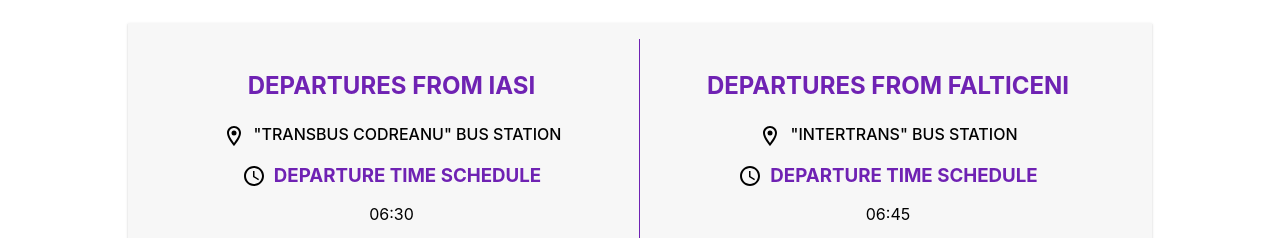
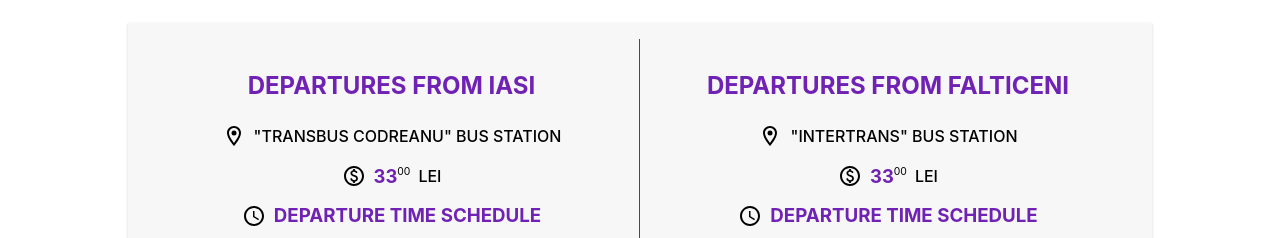
Before and after one commit to carla-vartolomei/transport-app, a Next.js app: page /routes/iasi-falticeni in a window 1280 px wide. Shown: the part 860-1098 px from the top of the page. Built offline with nearby package versions, Linux system fonts and the light colour scheme.

Commit message:
add price value

```diff
--- a/pages/api/bus-routes-schedule/index.js
+++ b/pages/api/bus-routes-schedule/index.js
@@ -2,6 +2,7 @@ const busRoutesSchedule = [
   {
     id: "iasi-suceava",
     endPoint: "SUCEAVA",
+    price: 38,
     pathMap:
       "https://www.google.com/maps/embed?pb=!1m28!1m12!1m3!1d345191.909301708!2d26.634865554689547!3d47.47409694832783!2m3!1f0!2f0!3f0!3m2!1i1024!2i768!4f13.1!4m13!3e0!4m5!1s0x40cafb7cf639ddbb%3A0x7ccb80da5426f53c!2zSWHImWk!3m2!1d47.158454899999995!2d27.6014418!4m5!1s0x4734fc1fc6ebe593%3A0x1ec62d12b9588ddd!2sSuceava!3m2!1d47.6634521!2d26.2732302!5e0!3m2!1sro!2sro!4v1649249777449!5m2!1sro!2sro",
     startPointStation: "Transbus Codreanu",
@@ -40,6 +41,7 @@ const busRoutesSchedule = [
   {
     id: "iasi-falticeni",
     endPoint: "FALTICENI",
+    price: 33,
     pathMap:
       "https://www.google.com/maps/embed?pb=!1m28!1m12!1m3!1d346015.8393759031!2d26.66750487484263!3d47.34854137191586!2m3!1f0!2f0!3f0!3m2!1i1024!2i768!4f13.1!4m13!3e0!4m5!1s0x40cafb7cf639ddbb%3A0x7ccb80da5426f53c!2zSWHImWk!3m2!1d47.158454899999995!2d27.6014418!4m5!1s0x4735109bcbd59147%3A0x5e98de9d88f35ac8!2sF%C4%83lticeni!3m2!1d47.4615626!2d26.3015288!5e0!3m2!1sro!2sro!4v1649314938242!5m2!1sro!2sro",
     startPointStation: "Transbus Codreanu",
@@ -52,6 +54,7 @@ const busRoutesSchedule = [
   {
     id: "iasi-husi",
     endPoint: "HUSI",
+    price: 28,
     pathMap:
       "https://www.google.com/maps/embed?pb=!1m28!1m12!1m3!1d348856.1937047996!2d27.58796709944993!3d46.91375013484565!2m3!1f0!2f0!3f0!3m2!1i1024!2i768!4f13.1!4m13!3e0!4m5!1s0x40cafb7cf639ddbb%3A0x7ccb80da5426f53c!2zSWHImWk!3m2!1d47.158454899999995!2d27.6014418!4m5!1s0x40ca10eccd50e139%3A0x7f6eba1a48fcb548!2zSHXImWk!3m2!1d46.675864399999995!2d28.058989999999998!5e0!3m2!1sro!2sro!4v1649325283812!5m2!1sro!2sro",
     startPointStation: "Transbus Codreanu",
@@ -64,6 +67,7 @@ const busRoutesSchedule = [
   {
     id: "iasi-targuneamt",
     endPoint: "TARGU NEAMT",
+    price: 24,
     pathMap:
       "https://www.google.com/maps/embed?pb=!1m28!1m12!1m3!1d694738.3109754773!2d26.98859785000001!3d47.1417625!2m3!1f0!2f0!3f0!3m2!1i1024!2i768!4f13.1!4m13!3e0!4m5!1s0x40cafb7cf639ddbb%3A0x7ccb80da5426f53c!2zSWHImWk!3m2!1d47.158454899999995!2d27.6014418!4m5!1s0x4735473db2ee6ba5%3A0xbae59b8655847551!2zVMOicmd1IE5lYW3Imw!3m2!1d47.2097877!2d26.375730599999997!5e0!3m2!1sro!2sro!4v1649325575721!5m2!1sro!2sro",
     startPointStation: "Transbus Codreanu",
@@ -102,6 +106,7 @@ const busRoutesSchedule = [
   {
     id: "iasi-pascani",
     endPoint: "PASCANI",
+    price: 18,
     pathMap:
       "https://www.google.com/maps/embed?pb=!1m28!1m12!1m3!1d346962.88719574595!2d26.882209483042736!3d47.20391048442614!2m3!1f0!2f0!3f0!3m2!1i1024!2i768!4f13.1!4m13!3e0!4m5!1s0x40cafb7cf639ddbb%3A0x7ccb80da5426f53c!2zSWHImWk!3m2!1d47.158454899999995!2d27.6014418!4m5!1s0x473533a7a4bb9fd1%3A0xa6560f0fc089c3c3!2zUGHImWNhbmk!3m2!1d47.241123699999996!2d26.723383199999997!5e0!3m2!1sro!2sro!4v1649325849986!5m2!1sro!2sro",
     startPointStation: "Transbus Codreanu",
@@ -200,6 +205,7 @@ const busRoutesSchedule = [
   {
     id: "iasi-targufrumos",
     endPoint: "TARGU FRUMOS",
+    price: 10,
     pathMap:
       "https://www.google.com/maps/embed?pb=!1m28!1m12!1m3!1d173520.78780303887!2d27.16480071705589!3d47.19187817756575!2m3!1f0!2f0!3f0!3m2!1i1024!2i768!4f13.1!4m13!3e0!4m5!1s0x40cafb7cf639ddbb%3A0x7ccb80da5426f53c!2zSWHImWk!3m2!1d47.158454899999995!2d27.6014418!4m5!1s0x40cacf8d23bfe81d%3A0x781dc66432f3c27!2sT%C3%A2rgu%20Frumos!3m2!1d47.208539699999996!2d27.0083561!5e0!3m2!1sro!2sro!4v1649331086349!5m2!1sro!2sro",
     startPointStation: "Transbus Codreanu",
@@ -274,6 +280,7 @@ const busRoutesSchedule = [
   {
     id: "iasi-rediu",
     endPoint: "REDIU",
+    price: 4,
     pathMap:
       "https://www.google.com/maps/embed?pb=!1m28!1m12!1m3!1d86727.31493722451!2d27.445477810990784!3d47.21210935921051!2m3!1f0!2f0!3f0!3m2!1i1024!2i768!4f13.1!4m13!3e0!4m5!1s0x40cafb7cf639ddbb%3A0x7ccb80da5426f53c!2zSWHImWk!3m2!1d47.158454899999995!2d27.6014418!4m5!1s0x40cae3dc00f61009%3A0xd3df38c13ef4d7a0!2zUmVkaXUsIElhxZ9p!3m2!1d47.240684099999996!2d27.447139!5e0!3m2!1sro!2sro!4v1649741713966!5m2!1sro!2sro",
     startPointStation: "Transbus Codreanu",
--- a/pages/routes/[id].js
+++ b/pages/routes/[id].js
@@ -5,6 +5,7 @@ import { useRouter } from "next/router"
 import Banner from "../../components/banner/Banner"
 import styles from "../../styles/Routes.module.scss"
 import LocationOnOutlinedIcon from "@mui/icons-material/LocationOnOutlined"
+import PaidOutlinedIcon from "@mui/icons-material/PaidOutlined"
 import AccessTimeOutlinedIcon from "@mui/icons-material/AccessTimeOutlined"
 import PhoneOutlinedIcon from "@mui/icons-material/PhoneOutlined"
 import BookTicket from "../../components/routes-page/book-ticket/BookTicket"
@@ -14,6 +15,7 @@ function Id({ busRouteSchedule }) {
   const { id } = router.query
 
   const path = busRouteSchedule.pathMap
+  const price = busRouteSchedule.price
   const startPointStation = busRouteSchedule.startPointStation
   const endPointStation = busRouteSchedule.endPointStation
   const startPointContact = busRouteSchedule.startPointContact
@@ -60,6 +62,14 @@ function Id({ busRouteSchedule }) {
               <LocationOnOutlinedIcon />
               <span>&quot;{startPointStation}&quot; Bus Station</span>
             </p>
+            <section className={styles.busStation}>
+              <PaidOutlinedIcon fontSize="medium" />
+              <div className={styles.routePrice}>
+                <span>{price}</span>
+                <sup>00</sup>
+              </div>
+              <span>lei</span>
+            </section>
             <div className={styles.departureTime}>
               <div className={styles.departureTimeTitle}>
                 <AccessTimeOutlinedIcon />
@@ -85,6 +95,14 @@ function Id({ busRouteSchedule }) {
               <LocationOnOutlinedIcon />
               <span>&quot;{endPointStation}&quot; Bus Station</span>
             </p>
+            <section className={styles.busStation}>
+              <PaidOutlinedIcon fontSize="medium" />
+              <div className={styles.routePrice}>
+                <span>{price}</span>
+                <sup>00</sup>
+              </div>
+              <span>lei</span>
+            </section>
             <div className={styles.departureTime}>
               <div className={styles.departureTimeTitle}>
                 <AccessTimeOutlinedIcon />
--- a/styles/Routes.module.scss
+++ b/styles/Routes.module.scss
@@ -44,11 +44,26 @@
     }
     .busStation {
       display: flex;
+      align-items: center;
       justify-content: center;
       gap: 0.5rem;
+      margin-bottom: 1rem;
       span {
         font-weight: 500;
         text-transform: uppercase;
+      }
+    }
+    .routePrice {
+      display: flex;
+      align-items: flex-start;
+      gap: 0;
+      span {
+        color: $purple-color;
+        font-weight: bold;
+        font-size: 1.15rem;
+      }
+      sup {
+        font-size: 0.65rem;
       }
     }
     .departureTime {
```
Also changed, not shown: components/routes-page/RoutesTable.js (+14 -9 lines).
